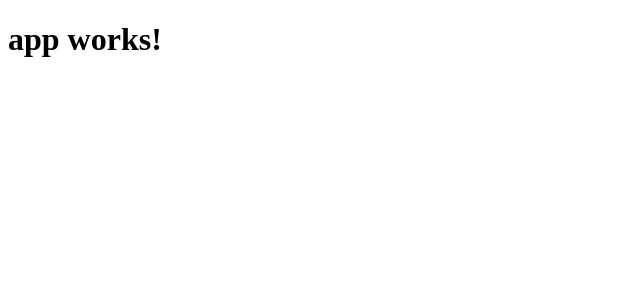
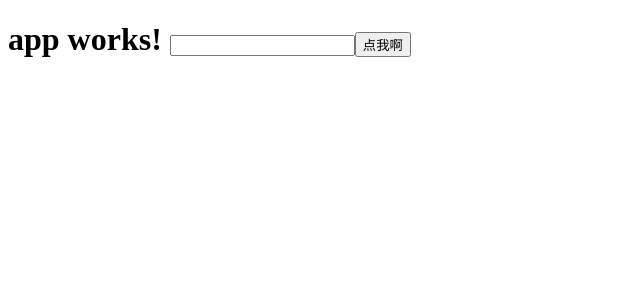
Before and after one commit to lxy4java/learnA, an Angular app: page / in a window 1280 px wide. Shown: the top 300 px of the page, without its empty margins (0-640 px from the left). Built offline with nearby package versions, Linux system fonts and the light colour scheme.

Commit message:
http demo  添加了 node 的proxy

```diff
--- a/package.json
+++ b/package.json
@@ -4,7 +4,7 @@
   "license": "MIT",
   "angular-cli": {},
   "scripts": {
-    "start": "ng serve",
+    "start": "ng serve --proxy-config proxy.conf.json",
     "lint": "tslint \"src/**/*.ts\"",
     "test": "ng test",
     "pree2e": "webdriver-manager update",
--- /dev/null
+++ b/proxy.conf.json
@@ -0,0 +1,5 @@
+{   "/proxy": {
+      "target": "http://localhost:3000",
+      "secure": false
+     }
+}
--- a/src/app/app.component.html
+++ b/src/app/app.component.html
@@ -1,3 +1,7 @@
 <h1>
   {{title}}
+  <input type="text"
+      [(ngModel)]="name"
+        name="name" />
+  <button (click)="check()">点我啊</button>
 </h1>
--- a/src/app/app.component.ts
+++ b/src/app/app.component.ts
@@ -1,4 +1,6 @@
 import { Component } from '@angular/core';
+
+import { Http }       from '@angular/http';
 
 @Component({
   selector: 'app-root',
@@ -7,4 +9,18 @@ import { Component } from '@angular/core';
 })
 export class AppComponent {
   title = 'app works!';
+  name="";
+  constructor(private http: Http) {}
+  check() {
+     console.log("check");
+     this.http
+               .get('http://localhost:4200/proxy?name='+this.name).subscribe((data)=>{
+                 console.log(data);
+                 var  t= data.text();
+                 console.log(t);
+                 this.title=t;
+               });
+
+  }
+
 }
```
